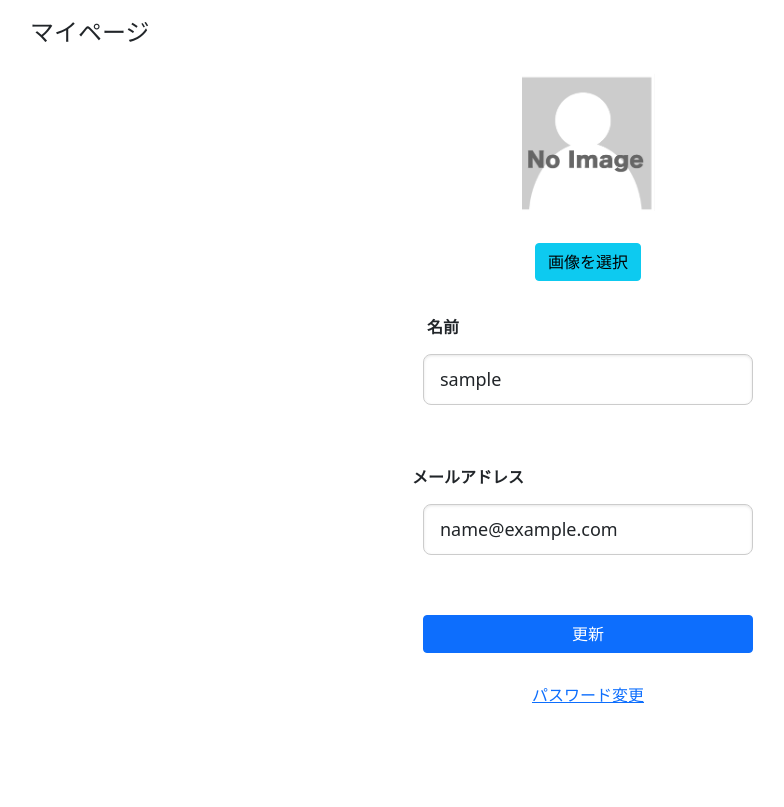
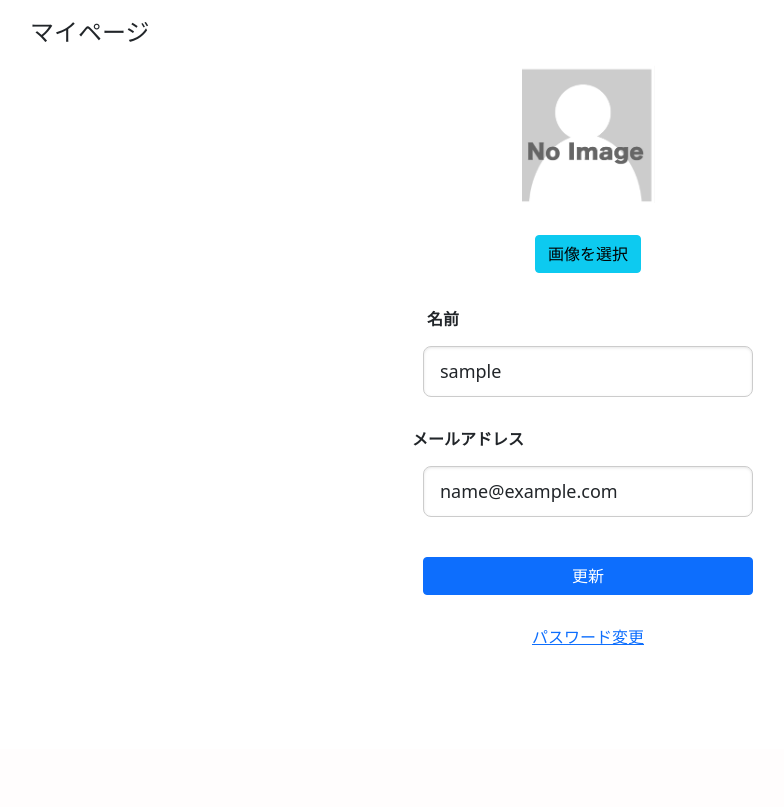
Before and after one commit to haruko-kobayashi1224/application1, a Django app: page /diary_app/my_page/ in a window 1280 px wide. Shown: the part 62-869 px from the top of the page, without its empty margins (52-836 px from the left). After the commit the page ends 707 px from the top, so only its background shows below. Run offline with Django 5.2, Linux system fonts and the light colour scheme; the visitor is signed in with stand-in values (Sample User, id 1).

Commit message:
マイページ・パスワード変更画面修正

```diff
--- a/diary/diary_app/forms.py
+++ b/diary/diary_app/forms.py
@@ -157,7 +157,7 @@ class TodayInputForm(forms.ModelForm):
         widgets = {
            'tomorrow_goal' : forms.TextInput(
                attrs={
-                      'placeholder': '20字以内で書いてください 例：早起きする',
+                      'placeholder': '例：早起きする（20字以内）',
                       'class': 'form-control',},
            )
         }
@@ -178,7 +178,7 @@ class OtherSuccessForm(forms.Form):
         label='その他',
         widget=forms.TextInput(
             attrs={
-                 'placeholder': '20字以内書いてください 例：勉強ができた',
+                 'placeholder': '例：勉強ができた（20字以内）',
                 'class': 'form-control',
                               })
     )
@@ -193,17 +193,17 @@ class WeekReflectionForm(forms.ModelForm):
         fields = ('highlight', 'reason', 'next_plan',)
         widgets = {
            'highlight' : forms.Textarea(
-               attrs={'placeholder': '150字以内書いてください 例：プログラミングの勉強が2時間できた',
+               attrs={'placeholder': '例：プログラミングの勉強が2時間できた（150字以内）',
                       'rows': 6,
                       'cols':15},
            ),
            'reason' : forms.Textarea(
-               attrs={'placeholder': '150字以内書いてください 例：スキマ時間を使って学習したから',
+               attrs={'placeholder': '例：スキマ時間を使って学習したから（150字以内）',
                       'rows': 6,
                       'cols':15},
            ),
            'next_plan' : forms.Textarea(
-               attrs={ 'placeholder': '150字以内書いてください 例：もっと学習できるように、スマートフォンを自室に置かずに勉強をする',
+               attrs={ 'placeholder': '例：もっと学習できるように、スマートフォンを自室に置かずに勉強をする（150字以内）',
                        'rows': 6,
                        'cols':15},
            )
@@ -232,15 +232,15 @@ class MonthReflectionForm(forms.ModelForm):
         fields = ('common_ground', 'my_values', 'awareness',)
         widgets = {
            'common_ground' : forms.Textarea(
-               attrs={'placeholder':  '150字以内書いてください 例：現実の課題に向き合えた',
+               attrs={'placeholder':  '例：現実の課題に向き合えた （150字以内）',
                       'rows': 4, 'cols':90},
            ),
            'my_values' : forms.Textarea(
-               attrs={'placeholder': '150字以内書いてください 例：苦手なことでも1歩ずつ課題を達成する',
+               attrs={'placeholder': '例：苦手なことでも1歩ずつ課題を達成する（150字以内）',
                       'rows': 4, 'cols':90},
            ),
            'awareness' : forms.Textarea(
-               attrs={'placeholder': '150字以内書いてください 例：目の前の課題をクリアしたら、生活が充実するようになった',
+               attrs={'placeholder': '例：目の前の課題をクリアしたら、生活が充実するようになった（150字以内）',
                       'rows': 4, 'cols':90},
            )
         }
--- a/diary/templates/change_password.html
+++ b/diary/templates/change_password.html
@@ -15,8 +15,8 @@ label {
 }
 
 .form-group {
-  margin-top: 20px;
-  margin-bottom: 80px;
+  margin-bottom: 50px;
+
 }
 
  .form-buttons {
@@ -40,6 +40,7 @@ label {
 
 input[type="submit"] {
   width: 60%;
+  margin-top: 30px;
   margin-bottom: 30px;
 }
 
--- a/diary/templates/home.html
+++ b/diary/templates/home.html
@@ -138,7 +138,7 @@
 }
 
 h4 {
-  padding-top: 10px;
+  padding-top: 20px;
 }
 
 
--- a/diary/templates/my_page.html
+++ b/diary/templates/my_page.html
@@ -17,7 +17,7 @@
 
   .form-group {
     margin-top: 5px;
-    margin-bottom: 60px;
+    margin-bottom: 30px;
   }
 
   .form-buttons {
@@ -94,7 +94,7 @@ input[type="text"], input[type="email"] {
     </div>
   {% endif %}
 
-  <form method="POST" enctype="multipart/form-data" class="mt-4 centered-form">
+  <form method="POST" enctype="multipart/form-data" class="mt-3 centered-form">
     {% csrf_token %}
 
 
--- a/diary/templates/reflection.html
+++ b/diary/templates/reflection.html
@@ -65,6 +65,7 @@ th {
     padding: 5px;
     height: 60px;
     font-size: 16px;
+
 }
 
 td {
@@ -145,7 +146,6 @@ h5{
 
 
 .btn-delete {
-
   background-color: #c82333;
   padding: 15px 55px;
   color: white;
```
Also changed, not shown: diary/templates/base.html (line endings or trailing spaces).
